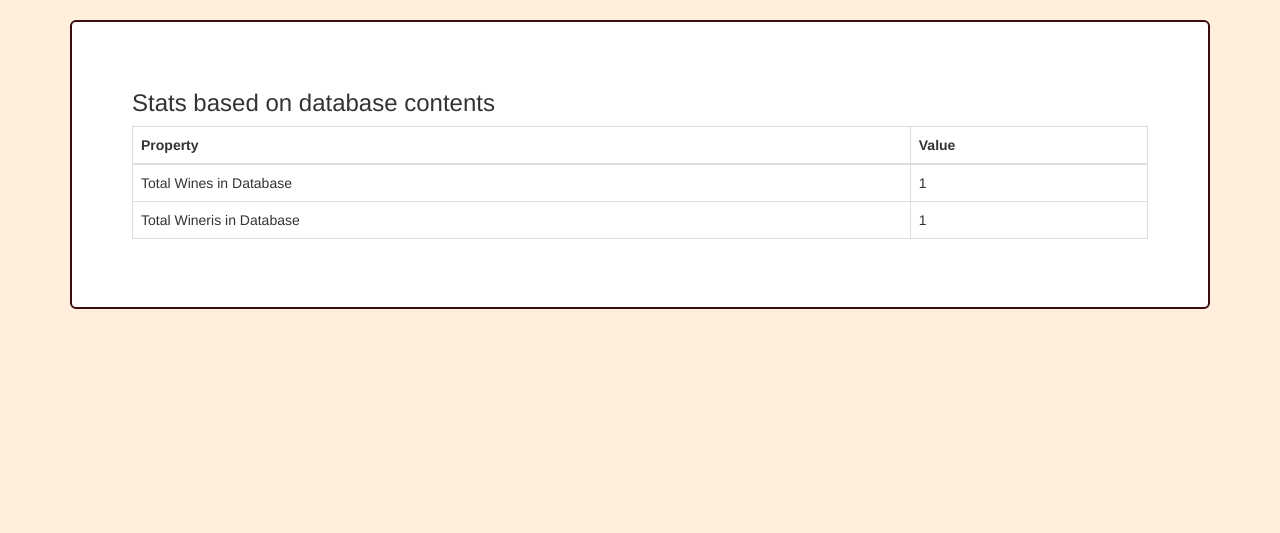
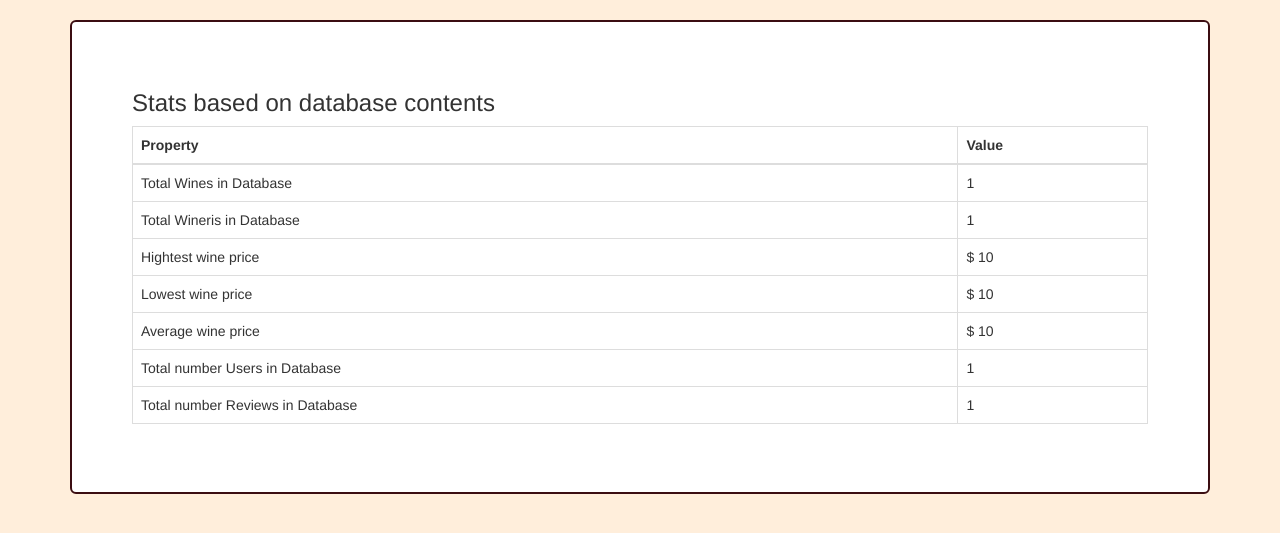
Before and after one commit to bdeignan/wine-web-cs411, a Flask app: page /stats in a window 1280 px wide. Shown: the part 52-585 px from the top of the page. Run offline with Flask 2, Linux system fonts and the light colour scheme; tables that the repository leaves empty hold one stand-in row (values such as "Sample post"); some libraries are stand-ins or nearby versions.

Commit message:
final changes for final demo

```diff
--- a/app.py
+++ b/app.py
@@ -1,6 +1,6 @@
 ###########################################
-#Version 20.04.2019
-#Last Edit: DEIGNAN3
+#Version 30.04.2019
+#Last Edit: luikart3
 ###########################################
 
 
@@ -23,7 +23,7 @@ Bootstrap(app)
 # SQL Functions                                                                                         #
 #########################################################################################################
 
-def getQuery(qry):
+def getQuery(sql, val):
     conn = pymysql.connect(
         host="localhost",
         user="root",
@@ -32,7 +32,21 @@ def getQuery(qry):
         cursorclass=pymysql.cursors.DictCursor
     )
     cursor = conn.cursor()
-    cursor.execute(qry)
+    cursor.execute(sql, val)
+    result = cursor.fetchall()
+    conn.close()
+    return result
+
+def getQueryNoVal(sql):
+    conn = pymysql.connect(
+        host="localhost",
+        user="root",
+        database="wine_web_2",
+        charset='utf8',
+        cursorclass=pymysql.cursors.DictCursor
+    )
+    cursor = conn.cursor()
+    cursor.execute(sql)
     result = cursor.fetchall()
     conn.close()
     return result
@@ -49,7 +63,9 @@ def insert(sql,val):
     cursor.execute(sql, val)
     conn.commit()
     print (cursor.rowcount)
-    return cursor.rowcount
+    ret = cursor.rowcount
+    cursor.close()
+    return ret
 
 # added so i can access connection inside routes
 def mysqlConnection():
@@ -90,7 +106,7 @@ def processLogin(result,pwd):
 
 def processRegister(form):
     correct = False
-    result = getQuery("SELECT * FROM users WHERE username = '"+form.username.data+"'")
+    result = getQuery("SELECT * FROM users WHERE username = %s", form.username.data)
     if (len(result)!=0):
         flash(form.username.data+': Username already exists')
     else:
@@ -128,7 +144,7 @@ def main():
     global user_id
     form = LoginForm()
     if request.method == "POST":
-        result = getQuery("SELECT * FROM users WHERE username = '"+form.username.data+"'")
+        result = getQuery("SELECT * FROM users WHERE username = %s", str(form.username.data))
         correct = processLogin(result,form.password.data)
         if (correct):
             loggedIn = True
@@ -147,7 +163,7 @@ def profile():
     global user_id
     if (loggedIn):
         print ("User Name: ",username)
-        result = getQuery("SELECT * FROM users WHERE username = '"+username+"'")
+        result = getQuery("SELECT * FROM users WHERE username = %s",username)
         print ("USER ID: ",user_id)
         return render_template('profile.html',result = result[0])
     else:
@@ -164,7 +180,7 @@ def register():
         if (correct):
             loggedIn = True
             username = form.username.data
-            result = getQuery("SELECT * FROM users WHERE username = '"+form.username.data+"'")
+            result = getQuery("SELECT * FROM users WHERE username = %s", form.username.data)
             user_id = result[0]['user_id']
             return redirect('/profile')
         else:
@@ -173,6 +189,7 @@ def register():
 
 
 @app.route("/newlog",methods=['GET', 'POST'])
+@is_logged_in
 def newlog():
 	form = NewLogForm()
 	if request.method == "POST" :
@@ -197,10 +214,11 @@ def newlog():
 	return render_template('newlog.html', form=form)
 
 @app.route("/viewlog",methods=['GET', 'POST'])
+@is_logged_in
 def viewlog():
 	#global username
 
-	result = getQuery("SELECT DATE_FORMAT(log_date,'%d-%m-%Y') as log_date, wine_name, price, purchased_from, rating, description FROM logs WHERE taster_name = '"+username+"' ORDER BY log_date DESC")
+	result = getQuery("SELECT log_id, log_date, wine_name, price, purchased_from, rating, description FROM logs WHERE taster_name = %s ORDER BY log_date DESC", username)
 
 	for r in result:
 		print(r)
@@ -209,6 +227,21 @@ def viewlog():
 		flash('Please enter items in your log.')
 	return render_template('viewlog.html', result = result)
 
+@app.route("/editlog/<string:id>",methods=['GET', 'POST'])
+@is_logged_in
+def editlog(id):
+
+
+    return redirect(url_for('viewlog'))
+
+
+@app.route('/dellog/<string:id>',methods=['POST'])
+@is_logged_in
+def dellog(id):
+    sql = "DELETE FROM logs WHERE log_id = %s"
+    insert(sql, [id])
+    flash('Log Deleted', 'success')
+    return redirect(url_for('viewlog'))
 
 # My reviews dashboard
 @app.route('/reviews', methods=['GET', 'POST'])
@@ -219,7 +252,7 @@ def reviews():
 
     # Get reviews
     result = cur.execute(
-        "SELECT * FROM reviews WHERE username = '"+username+"' ORDER BY points DESC")
+        "SELECT * FROM reviews WHERE username = %s ORDER BY points DESC", username)
 
     reviews = cur.fetchall()
 
@@ -289,21 +322,36 @@ def wine_reviews(wine_name):
     # Close connection
     cur.close()
 
+
+
 # Add a new review
 @app.route('/add_review', methods=['GET', 'POST'])
 @is_logged_in
 def add_review():
     global user_id
+    wine_name = None
     print ("Add review, user id: ",user_id)
     form = ReviewForm(request.form)
+    if ('name' in request.args):
+        name = request.args['name']
+        result = getQuery("SELECT * FROM wines WHERE wine_name = %s", name)
+        result = result[0]
+        form.winery.data = result['winery']
+        form.designation.data = result['designation']
+        form.year.data = result['year']
+        form.variety.data = result['variety']
+        wine_name =  result['wine_name']
+
 
     if request.method == 'POST' and form.validate():
 
         fmt = BlankFormatter()
+        if wine_name is None:
+            wine_name = form.winery.data +" "+str(form.year.data)+" "+form.designation.data+" "+form.variety.data
         sql = """INSERT INTO reviews (username, wine_name, winery,
         year, designation, variety, description, points, user_id)
-        VALUES('{username}',REPLACE(CONCAT_WS(' ', '{winery}', {year},
-        '{designation}', '{variety}'), '  ', ' '),
+        VALUES('{username}',
+        '{wine_name}',
         '{winery}',
         {year},
         '{designation}',
@@ -319,6 +367,7 @@ def add_review():
         fixdes = fixdes.replace("'","''")
 
         args = {'username': username,
+                'wine_name' : wine_name,
                 'winery': form.winery.data,
                 'year': form.year.data,
                 'designation': form.designation.data,
@@ -433,10 +482,10 @@ def delete_review(id):
 
 @app.route("/catalog",methods=['GET', 'POST'])
 def catalog():
-    variety = getQuery("SELECT DISTINCT variety FROM wines")
+    variety = getQueryNoVal("SELECT DISTINCT variety FROM wines")
     c1 = [(v['variety'],v['variety']) for v in variety]
     c1.sort(key=lambda tup: tup[1])
-    year = getQuery("SELECT DISTINCT year FROM wines")
+    year = getQueryNoVal("SELECT DISTINCT year FROM wines")
     c2 = [(y['year'],y['year']) for y in year]
     c2.sort(key=lambda tup: tup[1], reverse=True)
     c1 = [('','Select All')] + c1
@@ -448,17 +497,25 @@ def catalog():
     form.wineyear.default = 0
     result = None
     if request.method == "POST":
-        result = getQuery("SELECT * FROM wines WHERE wine_name LIKE '"+form.winename.data+"%' AND year LIKE '"+form.wineyear.data+"%' AND variety LIKE '"+form.winevar.data+"%' LIMIT 50")
+        result = getQueryNoVal("SELECT * FROM wines WHERE wine_name LIKE '"+form.winename.data+"%' AND year LIKE '"+form.wineyear.data+"%' AND variety LIKE '"+form.winevar.data+"%' LIMIT 50")
+        if len(result) == 0:
+            flash('No results match your criteria. Please try again.')
         return render_template('catalog.html',result = result, form = form)
     return render_template('catalog.html',result = result, form = form)
 
+
 @app.route("/wine_details",methods=['GET', 'POST'])
 def wine_details():
-    name = request.form['details']
-    reviews = getQuery("SELECT * FROM reviews WHERE wine_name = '"+name+"'")
-    wine = getQuery("SELECT * FROM wines WHERE wine_name = '"+name+"'")
-    result = {'reviews': reviews, 'wine' : wine[0]}
-    return render_template('wine_details.html',result = result)
+    for key in request.form:
+        if (key == 'details'):
+            name = request.form['details']
+            reviews = getQuery("SELECT * FROM reviews WHERE wine_name like %s", name)
+            wine = getQuery("SELECT * FROM wines WHERE wine_name = %s", name)
+            result = {'reviews': reviews, 'wine' : wine[0]}
+            return render_template('wine_details.html',result = result)
+        else:
+            name = request.form['review']
+            return redirect(url_for('add_review',name=name))
 
 
 @app.route("/recommend",methods=['GET', 'POST'])
@@ -504,31 +561,55 @@ def recommend():
 
 @app.route("/stats",methods=['GET', 'POST'])
 def stats():
-    tot_wines = getQuery("SELECT COUNT(wine_name) as tot from wines;")
+    tot_wines = getQueryNoVal("SELECT COUNT(wine_name) as tot from wines;")
     tot_wines = format(int(tot_wines[0]['tot']),',d')
-    tot_wineries = getQuery("SELECT COUNT(winery) as tot from winery;")
+    tot_wineries = getQueryNoVal("SELECT COUNT(winery) as tot from winery;")
     tot_wineries = format(int(tot_wineries[0]['tot']),',d')
-    data = {'totwin' : tot_wines, 'totwinery' : tot_wineries}
+    mst_wine = getQueryNoVal("SELECT MAX(avg_price) as tot from wines;")
+    mst_wine = format(int(mst_wine[0]['tot']),',d')
+    lst_wine = getQueryNoVal("SELECT MIN(avg_price) as tot from wines;")
+    lst_wine = format(int(lst_wine[0]['tot']),',d')
+    avg_wine = getQueryNoVal("SELECT AVG(avg_price) as tot from wines;")
+    avg_wine = format(int(avg_wine[0]['tot']),',d')
+    num_users = getQueryNoVal("SELECT COUNT(username) as tot from users;")
+    num_users = format(int(num_users[0]['tot']),',d')
+    num_revs = getQueryNoVal("SELECT COUNT(id) as tot from reviews;")
+    num_revs = format(int(num_revs[0]['tot']),',d')
+    data = {'totwin' : tot_wines, 'totwinery' : tot_wineries, 'mstwin' : mst_wine,
+            'lstwin' : lst_wine, 'avgwin': avg_wine, 'totusr' : num_users, 'totrev' : num_revs}
     return render_template('stats.html',data=data)
 
 @app.route("/visualization",methods=['GET', 'POST'])
 def visualization():
-    top_var = getQuery(" SELECT DISTINCT (variety) AS name, count(variety) AS count FROM (select * from wines) AS w GROUP BY(variety) ORDER BY count(variety) DESC LIMIT 20;")
+    top_var = getQueryNoVal(" SELECT DISTINCT (variety) AS name, count(variety) AS count FROM (select * from wines) AS w GROUP BY(variety) ORDER BY count(variety) DESC LIMIT 20;")
     top_var = json.dumps(top_var)
-    top_wineries = getQuery("SELECT wines.winery AS name, COUNT(wines.winery) AS count FROM reviews, wines WHERE reviews.wine_name = wines.wine_name GROUP BY wines.winery ORDER BY count(wines.winery) DESC LIMIT 20;")
+    top_wineries = getQueryNoVal("SELECT wines.winery AS name, COUNT(wines.winery) AS count FROM reviews, wines WHERE reviews.wine_name = wines.wine_name GROUP BY wines.winery ORDER BY count(wines.winery) DESC LIMIT 20;")
     top_wineries = json.dumps(top_wineries)
-    top_price = getQuery("SELECT country AS name, price AS count FROM country_prices ORDER BY price DESC LIMIT 20;")
+    top_countries = getQueryNoVal("SELECT winery.country AS name, COUNT(wines.winery) AS count FROM winery, wines WHERE winery.winery = wines.winery GROUP BY winery.country ORDER BY count(wines.winery) DESC LIMIT 20;")
+    top_countries = json.dumps(top_countries)
+    top_price = getQueryNoVal("SELECT country AS name, price AS count FROM country_prices ORDER BY price DESC LIMIT 20;")
     top_price = json.dumps(top_price)
-    bot_price = getQuery("SELECT country AS name, price AS count FROM country_prices ORDER BY price LIMIT 20;")
+    bot_price = getQueryNoVal("SELECT country AS name, price AS count FROM country_prices ORDER BY price LIMIT 20;")
     bot_price = json.dumps(bot_price)
+    prc_rating = getQueryNoVal("SELECT avg(avg_price) AS count, points AS name FROM wines, reviews WHERE wines.wine_name = reviews.wine_name GROUP BY points;")
+    prc_rating = json.dumps(prc_rating)
+    cntry_rating = getQueryNoVal("SELECT country AS name, avg(points) AS count FROM winery, wines, reviews where winery.winery = wines.winery  AND reviews.wine_name = wines.wine_name AND country != '' GROUP BY country ORDER BY avg(points) DESC;")
+    cntry_rating = json.dumps(cntry_rating)
+    winery_cntry = getQueryNoVal("SELECT country AS name, count(winery) AS count FROM winery GROUP BY country ORDER BY count(winery) DESC LIMIT 20;")
+    winery_cntry = json.dumps(winery_cntry)
     table_names = [
-            {'num' : '0', 'display' : 'Top Varieties', 'name' : 'tpvar','descr': 'Top 20 varieties in the database'},
-            {'num' : '1', 'display' : 'Top Wineries Reviewed', 'name' : 'tpwnery','descr': 'Top 20 wineries with most reviews'},
-            {'num' : '2', 'display' : 'Most Expensive Countries', 'name' : 'costtop', 'descr' : 'Top 20 most expensive countries based upon average wine price'},
-            {'num' : '3', 'display' : 'Least Expensive Countries', 'name' : 'costbot', 'descr' : 'Top 20 least expensive countries based upon average wine price'}
+            {'num' : '0', 'type' : 'bar','color' : '#200DA9','display' : 'Top Varieties', 'name' : 'tpvar','descr': 'Top 20 varieties in the database', 'xlabel' : 'Variety','ylabel' :'Count'},
+            {'num' : '1', 'type' : 'bar','color' : '#338306','display' : 'Top Wineries Reviewed', 'name' : 'tpwnery','descr': 'Top 20 wineries with most reviews','xlabel' : 'Winery','ylabel' :'Count'},
+            {'num' : '2', 'type' : 'bar','color' : '#4F3D36','display' : 'Top Wine Countries Reviewed', 'name' : 'tpcntry','descr': 'Top 20 countries with most reviews','xlabel' : 'Country','ylabel' :'Count'},
+            {'num' : '3', 'type' : 'bar','color' : '#AABD0C','display' : 'Most Expensive Countries', 'name' : 'costtop', 'descr' : 'Top 20 most expensive countries based upon average wine price','xlabel' : 'Wine','ylabel' :'Avg Price($)'},
+            {'num' : '4', 'type' : 'bar','color' : '#9882C5','display' : 'Least Expensive Countries', 'name' : 'costbot', 'descr' : 'Top 20 least expensive countries based upon average wine price','xlabel' : 'Wine','ylabel' :'Avg Price($)'},
+            {'num' : '5', 'type' : 'point','color' : '#930F2D','display' : 'Price/Rating Correlation', 'name' : 'pricerate', 'descr' : 'Correlation of wine price with average wine rating','xlabel' : 'Rating','ylabel' :'Price'},
+            {'num' : '6', 'type' : 'point','color' : '#AA36AE','display' : 'Country/Rating Correlation', 'name' : 'ctrrate', 'descr' : 'Correlation of wine price with country of origin','xlabel' : 'Country','ylabel' :'Rating'},
+            {'num' : '7', 'type' : 'bar','color' : '#bcc627','display' : 'Wineries per Country', 'name' : 'winctry', 'descr' : 'Top 20 - Number of reviewed wineries by country','xlabel' : 'Country','ylabel' :'Count'}
+
         ]
 
-    data = {'tpvar': top_var, 'tpwnery' : top_wineries, 'costtop' : top_price, 'costbot' : bot_price, 'names' : table_names}
+    data = {'tpvar': top_var, 'tpwnery' : top_wineries, 'costtop' : top_price, 'tpcntry' : top_countries ,'costbot' : bot_price, 'pricerate' : prc_rating,'ctrrate': cntry_rating,'winctry' :winery_cntry,  'names' : table_names }
 
     return render_template('visualization.html',data =data)
 
@@ -539,7 +620,8 @@ def search():
 
     result = None
     if request.method == "POST":
-        result = getQuery("SELECT * FROM wines WHERE wine_name LIKE '"+form.winename.data+"%' AND year LIKE '"+form.wineyear.data+"%' AND variety LIKE '"+form.winevar.data+"%' LIMIT 50")
+        vals = {form.winename.data,form.wineyear.data,form.winevar.data}
+        result = getQuery("SELECT * FROM wines WHERE wine_name LIKE %s% AND year LIKE %s% AND variety LIKE %s% LIMIT 50", vals)
         return render_template('wine_search.html',result = result, form = form)
     return render_template('wine_search.html',result = result, form = form)
 
--- a/sql_scripts/reviews_setup.sql
+++ b/sql_scripts/reviews_setup.sql
@@ -14,3 +14,8 @@ CREATE TABLE reviews (
 );
 
 LOAD DATA LOCAL INFILE '/home/server/csv_files/reviews.csv' INTO TABLE reviews FIELDS TERMINATED BY ',' LINES TERMINATED BY '\n' IGNORE 1 ROWS;
+
+
+
+
+SELECT country, avg(points) FROM winery, wines, reviews where winery.winery = wines.winery  AND reviews.wine_name = wines.wine_name GROUP BY country;
--- a/templates/index.html
+++ b/templates/index.html
@@ -2,7 +2,7 @@
 
 
 {% block content %}
-<div class="container">
+<div class="container" style="margin-top: 20px;">
     <h1> Welcome to Wine Web</h1>
     <div class = "row">
         <div class = "col-sm-6 col-boarder">
--- a/templates/login.html
+++ b/templates/login.html
@@ -12,7 +12,7 @@ Wine Web Login
 {% block content %}
 
 	<body style="background:#ffeedb">
-		<div class="container">
+		<div class="container"  style="margin-top: 20px;">
 			<div class="card card-sty" >
 				<div class="card-body card-bod-sty mx-auto">
 					<h4 class="card-title"> Please login or register</h4>
--- a/templates/stats.html
+++ b/templates/stats.html
@@ -27,6 +27,26 @@ Wine Web Visualizations
                             <td>Total Wineris in Database</td>
                             <td>{{data.totwinery}}</td>
                         </tr>
+                        <tr>
+                            <td>Hightest wine price</td>
+                            <td>$ {{data.mstwin}}</td>
+                        </tr>
+                        <tr>
+                            <td>Lowest wine price</td>
+                            <td>$ {{data.lstwin}}</td>
+                        </tr>
+                        <tr>
+                            <td>Average wine price</td>
+                            <td>$ {{data.avgwin}}</td>
+                        </tr>
+                        <tr>
+                            <td>Total number Users in Database</td>
+                            <td>{{data.totusr}}</td>
+                        </tr>
+                        <tr>
+                            <td>Total number Reviews in Database</td>
+                            <td>{{data.totrev}}</td>
+                        </tr>
                     </tbody>
                 </table>
         </div>
--- a/templates/visualization.html
+++ b/templates/visualization.html
@@ -7,11 +7,14 @@ Wine Web Visualizations
 
 
 {% block content %}
-
+<div class="container">
+    <div class="jumbotron jum-sty">
 	<div class="container">
         <div id="dropdown_bar"></div>
         <h2 id="descr"></h2>
         <div class="svg_canvas"></div>
+	</div>
+	</div>
 	</div>
 
 {% endblock %}
--- a/templates/wine_details.html
+++ b/templates/wine_details.html
@@ -60,7 +60,7 @@ Wine Web Wine Details
             <tbody>
             {% for row in result.reviews %}
                 </tr>
-                    <td> {{row.rating}}</td>
+                    <td> {{row.points}}</td>
                     <td> {{row.description}}</td>
                 </tr>
             </tbody>
```
Also changed, not shown: static/Js/viz.js (+74 -5 lines), static/css/winestyle.css (+26 -0 lines), templates/catalog.html (+6 -6 lines), templates/register.html (+5 -3 lines), templates/viewlog.html (+10 -2 lines).
